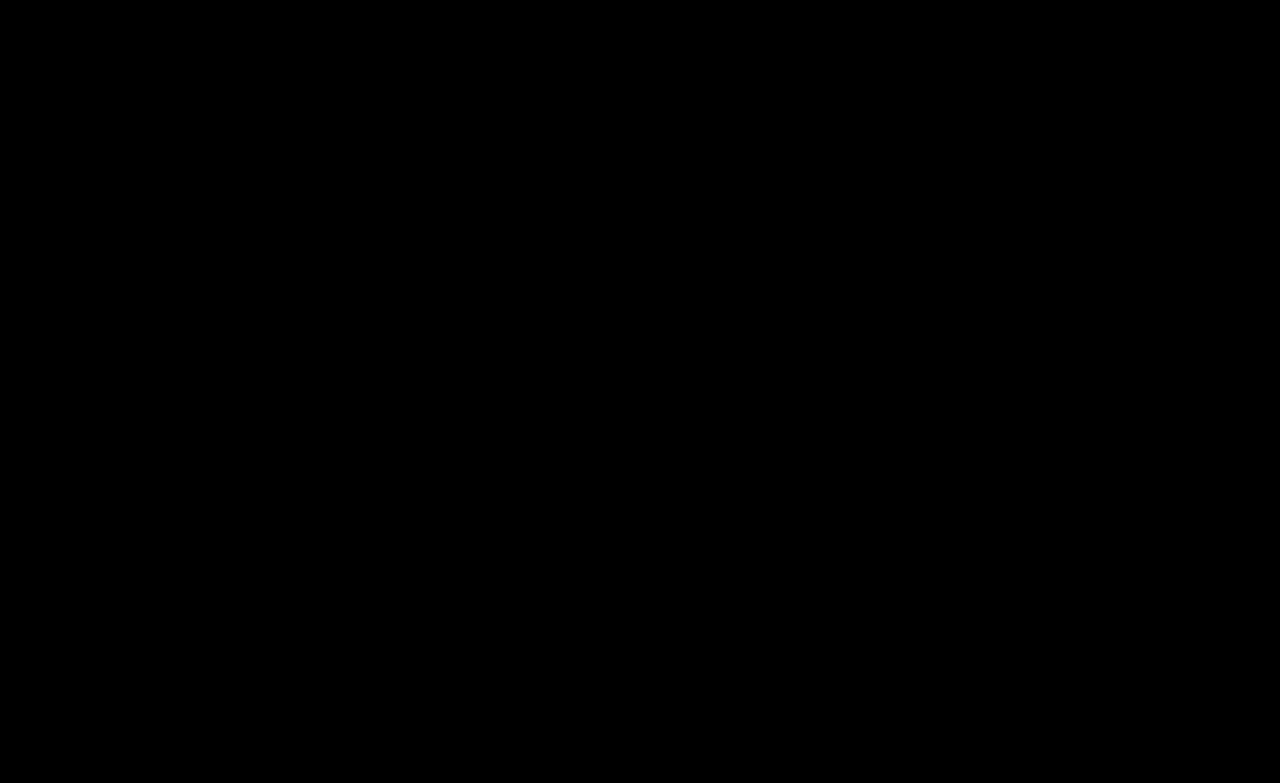
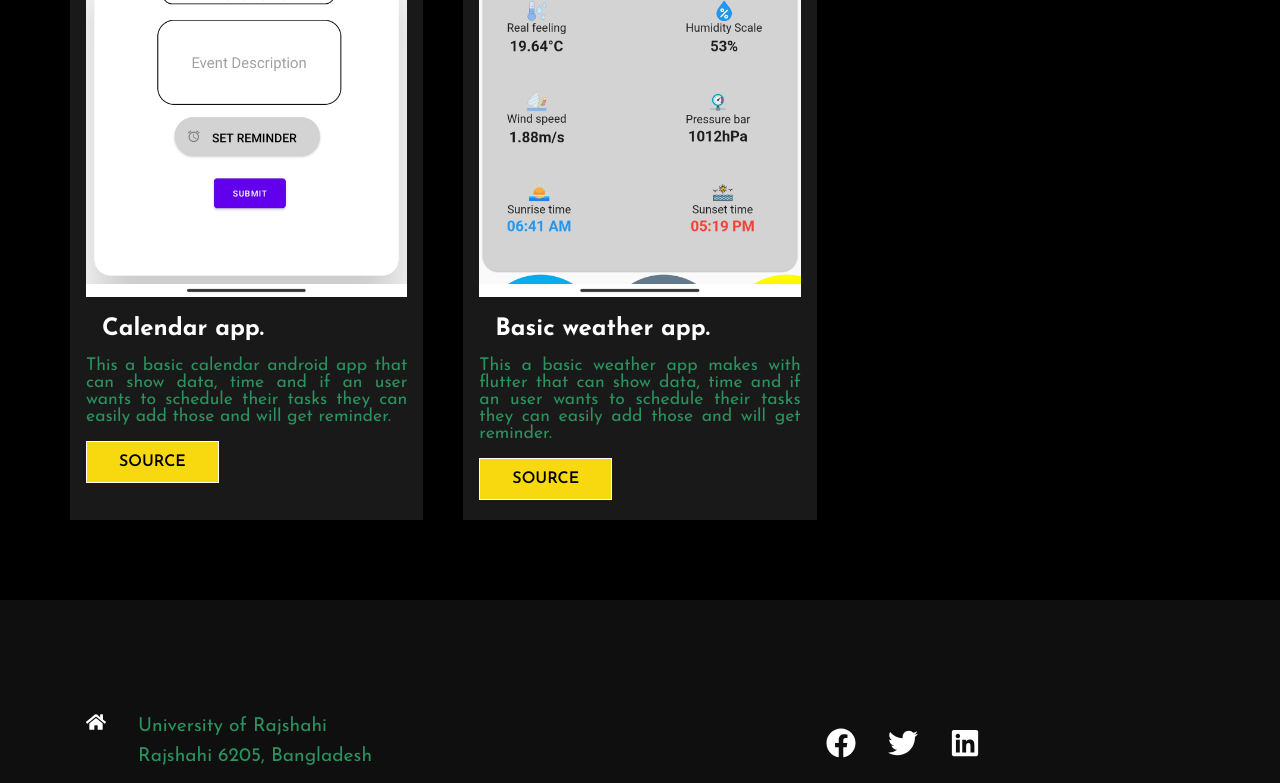
Before and after one commit to khalid-shohag/khalid-shohag.github.io, a React (Create React App) app: page /project in a window 1280 px wide. Shown: the part 1026-1809 px from the top of the page. Before the commit the page ends 858 px from the top, so only its background shows below. Built offline with nearby package versions, Linux system fonts and the light colour scheme.

Commit message:
Project page is completed

```diff
--- /dev/null
+++ b/src/components/Work.js
@@ -0,0 +1,29 @@
+import './WorkCardStyles.css'
+
+import React from 'react'
+
+import WorkCard from './WorkCard'
+import WorkCardData from './WorkCardData'
+
+const Work = () => {
+  return (
+    <div className='work-container'>
+      <h1 className='project-heading'>Projects</h1>
+      <div className='project-container'>
+        {WorkCardData.map((val, index) => {
+            return(
+                <WorkCard
+                key = {index}
+                imgsrc={val.imgsrc}
+                title={val.title}
+                text = {val.text}
+                link = {val.link}
+                />
+            )
+        })}
+      </div>
+    </div>
+  )
+}
+
+export default Work
--- /dev/null
+++ b/src/components/WorkCard.js
@@ -0,0 +1,22 @@
+import './WorkCardStyles.css'
+
+import React from 'react'
+
+import { NavLink } from 'react-router-dom'
+
+const WorkCard = (props) => {
+  return (
+    <div className='project-card'>
+            <img src={props.imgsrc} alt='image' />
+            <h2 className='project-title'>{props.title}</h2>
+            <div className='pro-details'>
+                <p>{props.text}</p>
+                <div className='pro-btns'>
+                    <NavLink to={props.link} className="btn">source</NavLink>
+                </div>
+            </div>
+        </div>
+  )
+}
+
+export default WorkCard
--- /dev/null
+++ b/src/components/WorkCardData.js
@@ -0,0 +1,19 @@
+import one from '../assets/ponjika.jpg'
+import two from '../assets/abohaoya.jpg'
+
+const ProjectCardData = [
+    {
+        imgsrc: one,
+        title: "Calendar app.",
+        text: "This a basic calendar android app that can show data, time and if an user wants to schedule their tasks they can easily add those and will get reminder.",
+        link: "https://github.com/Khalid511/ponjika"
+    },
+    {
+        imgsrc: two,
+        title: "Basic weather app.",
+        text: "This a basic weather app makes with flutter that can show data, time and if an user wants to schedule their tasks they can easily add those and will get reminder.",
+        link: "https://github.com/Khalid511/abohaoya"
+    }
+]
+
+export default ProjectCardData;
--- /dev/null
+++ b/src/components/WorkCardStyles.css
@@ -0,0 +1,45 @@
+.project-heading {
+    text-align: center;
+    padding: 4rem 0 2rem 0;
+}
+
+.project-container {
+    max-width: 1140px;
+    margin: auto;
+    display: grid;
+    grid-template-columns: repeat(3, 1fr);
+    grid-gap: 40px;
+    padding-bottom: 5rem;
+}
+
+.project-card {
+    background-color: #1a1919;
+    padding: 1.2rem 1rem;
+}
+.project-card img {
+    width: 100%;
+}
+
+.project-title {
+    color: white;
+    padding: 1rem;
+}
+.pro-details p{
+    padding-bottom: 1rem;
+    font-size: 1.1rem;
+    text-align: justify;
+}
+
+.pro-btns {
+    display: flex;
+    justify-content: space-between;
+    pad: 0.5rem 0;
+}
+
+@media screen and (max-width: 740px) {
+    .project-container {
+        max-width: 90%;
+        margin: auto;
+        grid-template-columns: 1fr;
+    }
+}
--- a/src/routes/Project.js
+++ b/src/routes/Project.js
@@ -2,13 +2,17 @@
 import Footer from '../components/Footer'
 import Navbar from '../components/Navbar'
 import HeroImgTwo from '../components/HeroImgTwo'
+import Work from '../components/Work'
 
 const Project = () => {
   return (
     <div>
+
       <Navbar />
       <HeroImgTwo heading="PROJECTS." text="some of my recent works" />
+      <Work/>
       <Footer />
+
     </div>
   )
 }
```
Also changed, not shown: src/assets/abohaoya.jpg (added), src/assets/ponjika.jpg (added).
